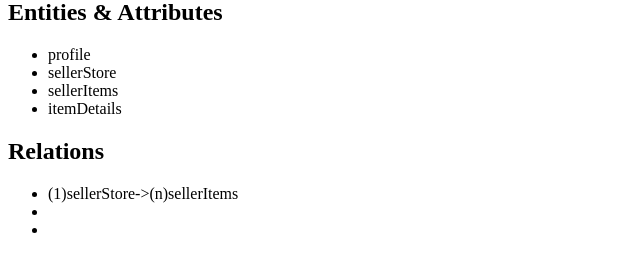
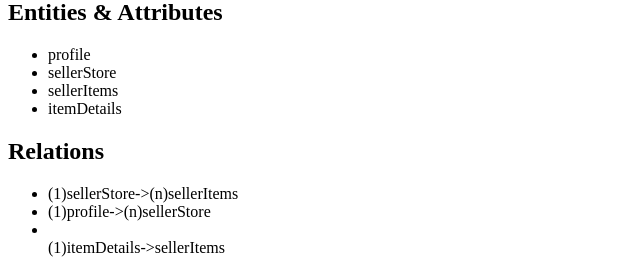
Before and after one commit to stevenhebert/data-design-etsy, a PHP site: page / in a window 1280 px wide. Shown: the part 1322-1595 px from the top of the page, without its empty margins (0-640 px from the left). Before the commit the page ends 1555 px from the top, so only its background shows below. Run offline with PHP 8.4, Linux system fonts and the light colour scheme.

Commit message:
created index

```diff
--- a/index.php
+++ b/index.php
@@ -79,8 +79,8 @@
 			<h2>Relations</h2>
 			<ul>
 				<li>(1)sellerStore->(n)sellerItems</li>
-				<li></li>
-				<li></li>
+				<li>(1)profile->(n)sellerStore</li>
+				<li></li>(1)itemDetails->sellerItems
 			</ul>
 
 
```
